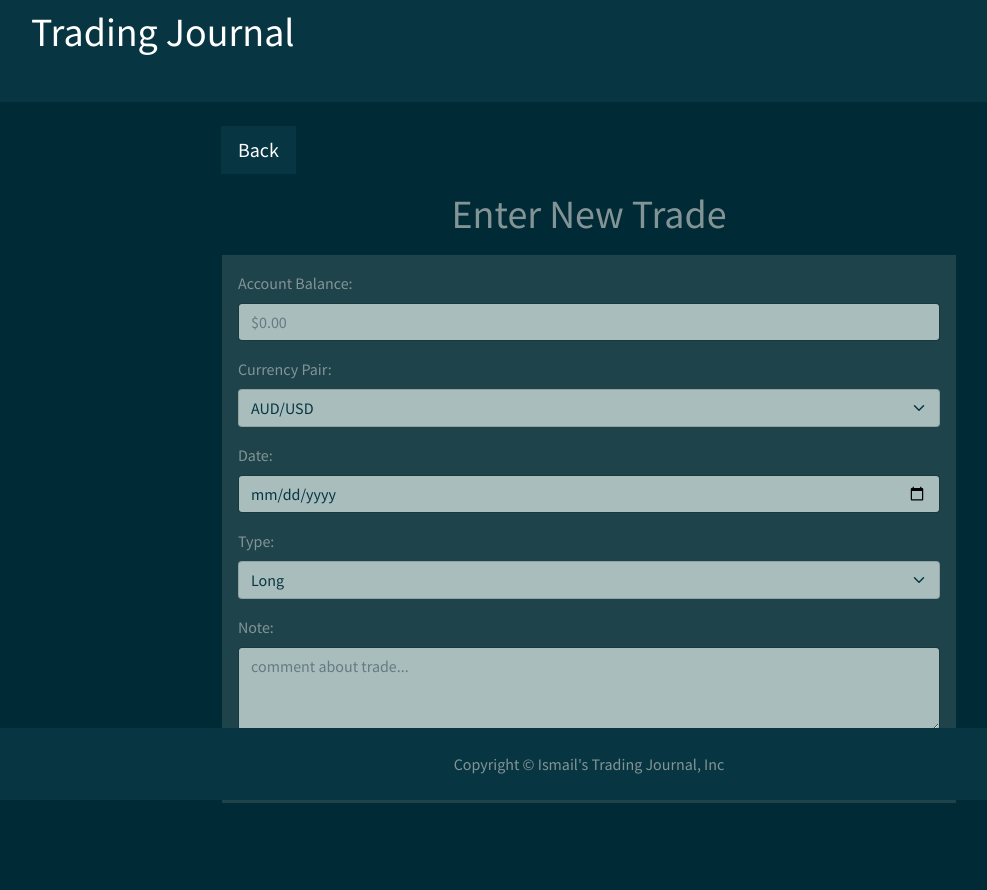
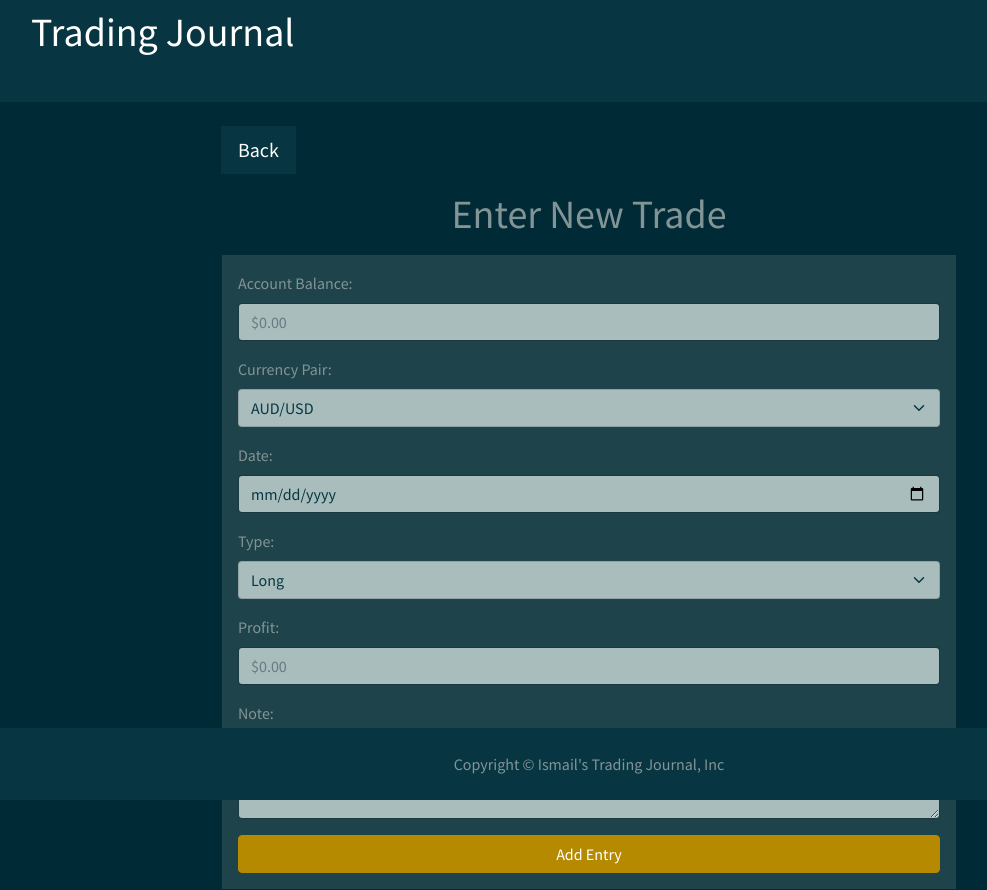
Before and after one commit to smileforismail/Trading_Journal, a React (Create React App) app in the folder frontend/: page /newEntry in a window 1280 px wide. Shown: the whole page, without its empty margins (51-1038 px from the left). Before the commit the page ends 804 px from the top, so only its background shows below. Built offline with nearby package versions, Linux system fonts and the light colour scheme.

Commit message:
add profit field in form

```diff
--- a/frontend/src/screens/NewEntryScreen.js
+++ b/frontend/src/screens/NewEntryScreen.js
@@ -79,6 +79,16 @@ const NewEntryScreen = () => {
 									</Row>
 								</Form.Group>
 
+								{/* Profit */}
+								<Form.Group className="mb-3">
+									<Row>
+										<Col>
+											<Form.Label>Profit:</Form.Label>
+											<Form.Control type="number" placeholder="$0.00" />
+										</Col>
+									</Row>
+								</Form.Group>
+
 								{/* Note */}
 								<Form.Group className="mb-3">
 									<Row>
```
